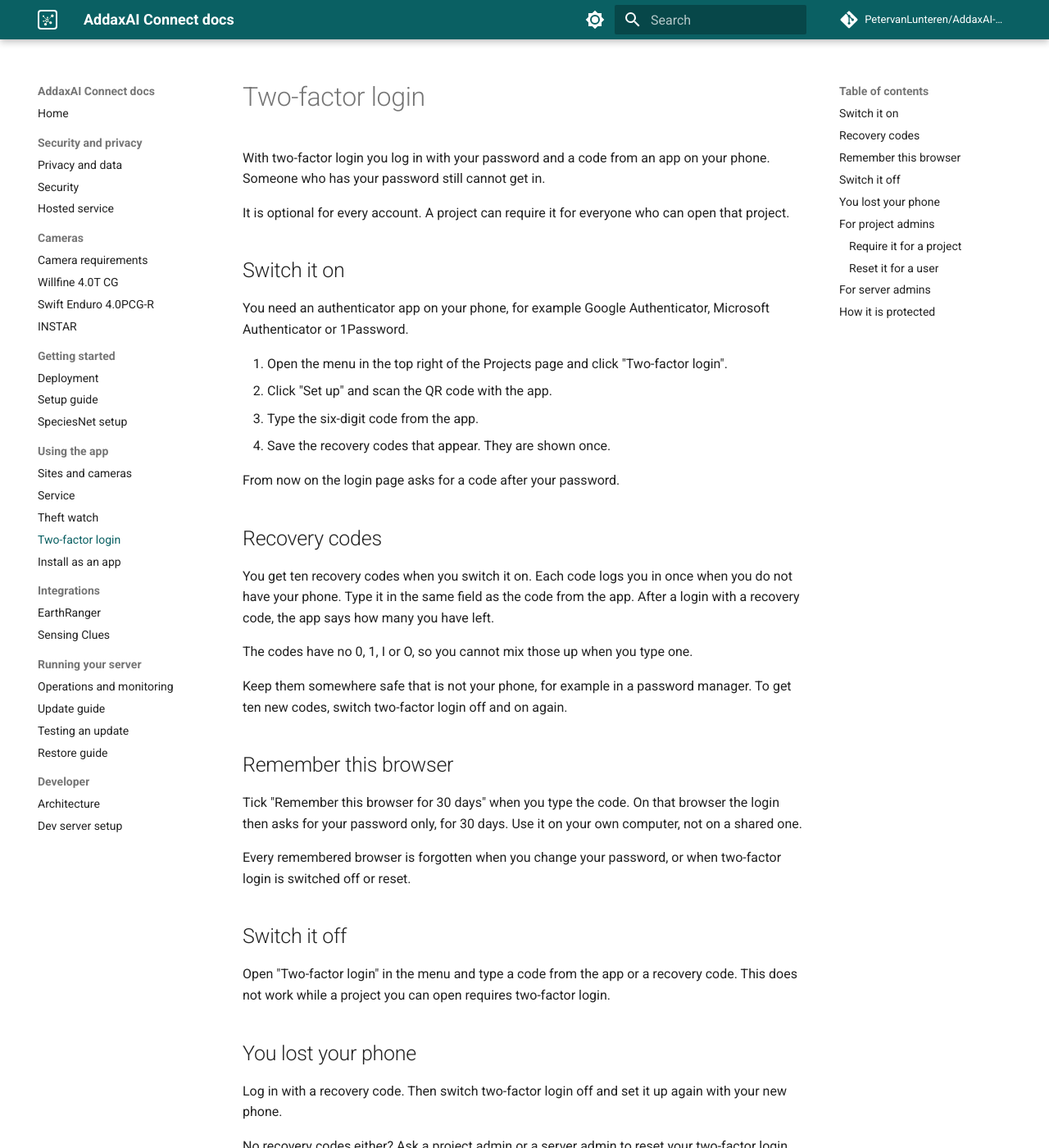
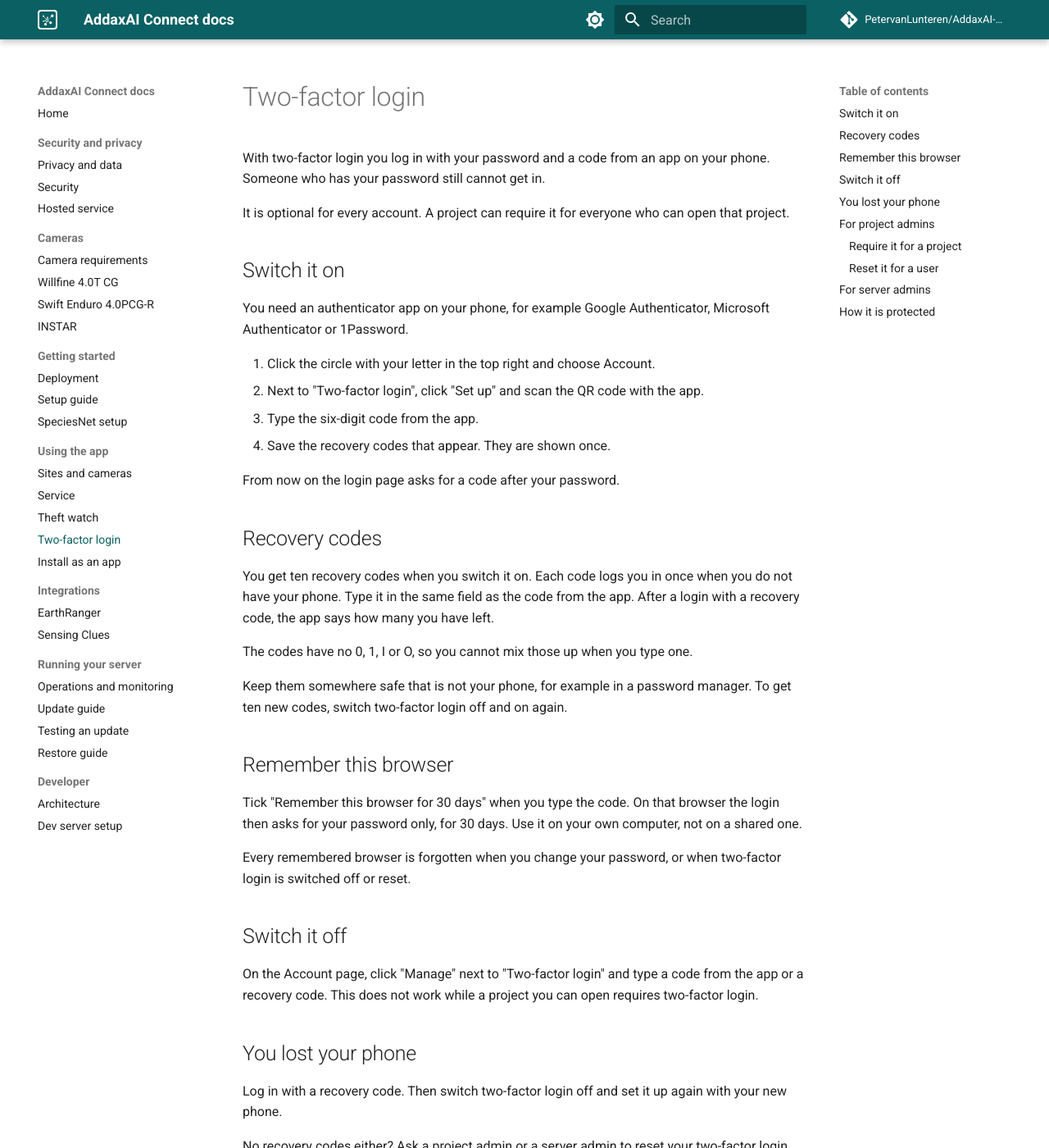
Before and after one commit to PetervanLunteren/AddaxAI-Connect, an MkDocs documentation site: the page built from docs/two-factor.md, in a window 1280 px wide and 1400 px high. Shown: the whole window at 82% size. Built offline with MkDocs 1.6.1 and Material for MkDocs 9.7.7, drawn with Linux system fonts in a browser that asks for light colours; comment, search, counter and statistics services are not loaded.

Commit message:
Describe the account menu in the docs and the frontend conventions
The docs pointed to the hamburger menu on the Projects page. They now
point to the account menu in the top right and to the Account page.

The frontend conventions say where a setting belongs: your own account
on the Account page, the server in the account menu, a project in that
project's sidebar.

```diff
--- a/docs/two-factor.md
+++ b/docs/two-factor.md
@@ -8,8 +8,8 @@ It is optional for every account. A project can require it for everyone who can
 
 You need an authenticator app on your phone, for example Google Authenticator, Microsoft Authenticator or 1Password.
 
-1. Open the menu in the top right of the Projects page and click "Two-factor login".
-2. Click "Set up" and scan the QR code with the app.
+1. Click the circle with your letter in the top right and choose Account.
+2. Next to "Two-factor login", click "Set up" and scan the QR code with the app.
 3. Type the six-digit code from the app.
 4. Save the recovery codes that appear. They are shown once.
 
@@ -31,7 +31,7 @@ Every remembered browser is forgotten when you change your password, or when two
 
 ## Switch it off
 
-Open "Two-factor login" in the menu and type a code from the app or a recovery code. This does not work while a project you can open requires two-factor login.
+On the Account page, click "Manage" next to "Two-factor login" and type a code from the app or a recovery code. This does not work while a project you can open requires two-factor login.
 
 ## You lost your phone
 
```
Also changed, not shown: docs/camera-requirements.md (+1 -1 lines), docs/operations.md (+1 -1 lines), docs/setup-guide.md (+1 -1 lines), services/frontend/FRONTEND_CONVENTIONS.md (+11 -1 lines).
